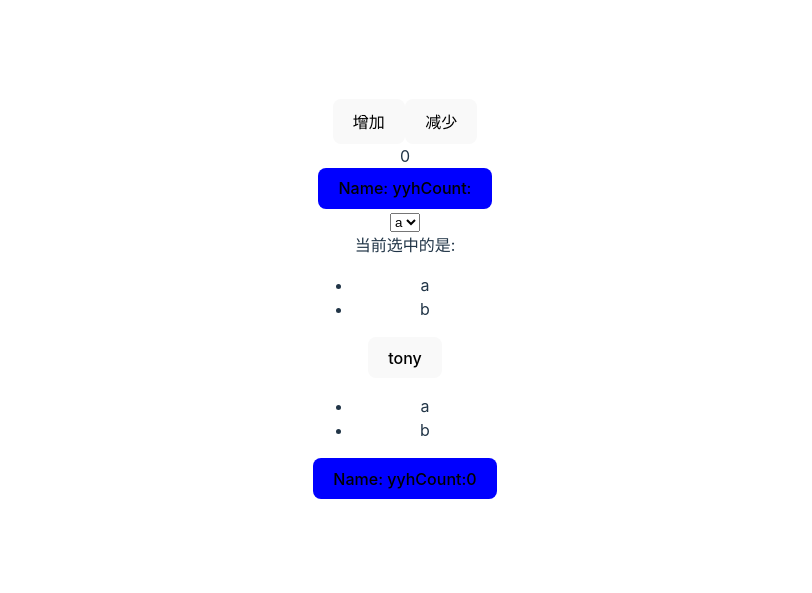
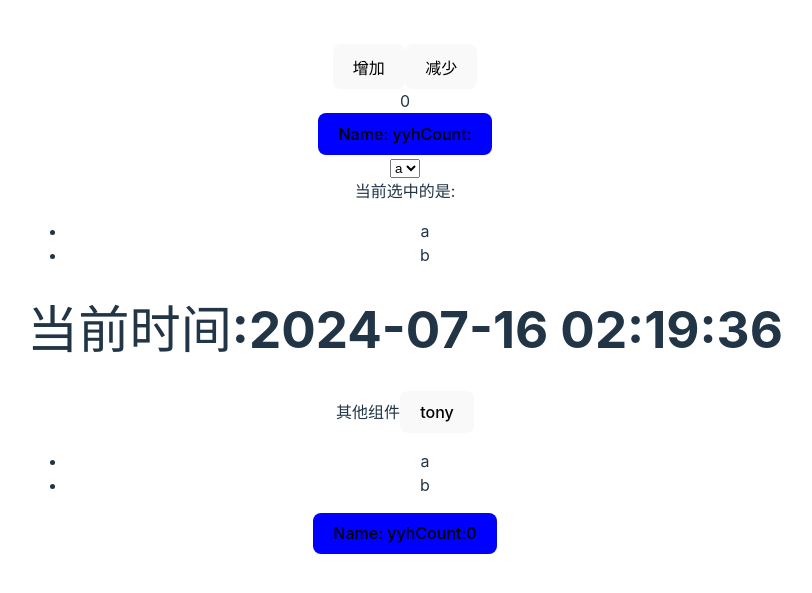
Before and after one commit to EthanShen10086/react-learning, a React (Vite) app: page / in a window 1280 px wide. Shown: the part 101-694 px from the top of the page, without its empty margins (235-1047 px from the left). Built offline with nearby package versions, Linux system fonts and the light colour scheme.

Commit message:
feat: 'add 解构组件参数 -- children类似slot的作用 添加使用useEffect的例子'

```diff
--- a/package.json
+++ b/package.json
@@ -10,6 +10,7 @@
     "preview": "vite preview"
   },
   "dependencies": {
+    "dayjs": "^1.11.13",
     "prop-types": "^15.8.1",
     "react": "^18.3.1",
     "react-dom": "^18.3.1"
--- a/src/App.jsx
+++ b/src/App.jsx
@@ -5,6 +5,7 @@ import { MyButton } from "./components/my-button";
 import { MyButton2 } from "./components/my-button2";
 import { ReduceCounter } from "./components/reduce-counter";
 import { MyList } from "./components/my-list";
+import { TimeContainer } from './components/children-property'
 
 const userList = [
   {
@@ -96,6 +97,7 @@ function App() {
           currentItemId={selectedItemId}
         />
       </>
+      <TimeContainer />
       {/* 这里是点击按钮添加姓名的例子 */}
       <button onClick={handleFormateUserName}>{userName}</button>
       {/* 这里是展示list的例子 */}
--- /dev/null
+++ b/src/components/children-property.jsx
@@ -0,0 +1,39 @@
+import { useEffect } from "react";
+import { useState } from "react";
+import PropTypes from "prop-types";
+
+import dayjs from "dayjs";
+
+const OtherComponent = () => <>其他组件</>;
+
+export const TimeContainer = () => (
+  <Time>
+    <OtherComponent />
+  </Time>
+);
+
+const Time = ({ children }) => {
+  const [time, setTime] = useState(new Date());
+  useEffect(() => {
+    const intervalId = setInterval(() => setTime(new Date(), 1000));
+    // 如果你的这段代码直接使用 clearInterval 根本不会起作用
+    //     当你写 return clearInterval(intervalId)，这行代码会立即执行 clearInterval(intervalId)，并返回其结果（通常是 undefined）。这意味着：
+    // 定时器在 useEffect 刚刚设置后就立即被清除了。
+    // React 得到的返回值是 undefined，而不是一个可以在后续调用的清理函数。
+    // return clearInterval(intervalId);
+    // 这种写法返回一个函数，而不是立即执行 clearInterval。这个返回的函数会被 React 保存，
+    // 并在适当的时候（组件卸载或依赖项变化时）调用。
+    return () => clearInterval(intervalId);
+  }, []);
+
+  return (
+    <>
+      <h1>当前时间:{dayjs(time).format("YYYY-MM-DD HH:mm:ss")} </h1>
+      {children}
+    </>
+  );
+};
+
+Time.propTypes = {
+  children: PropTypes.element,
+};
```
